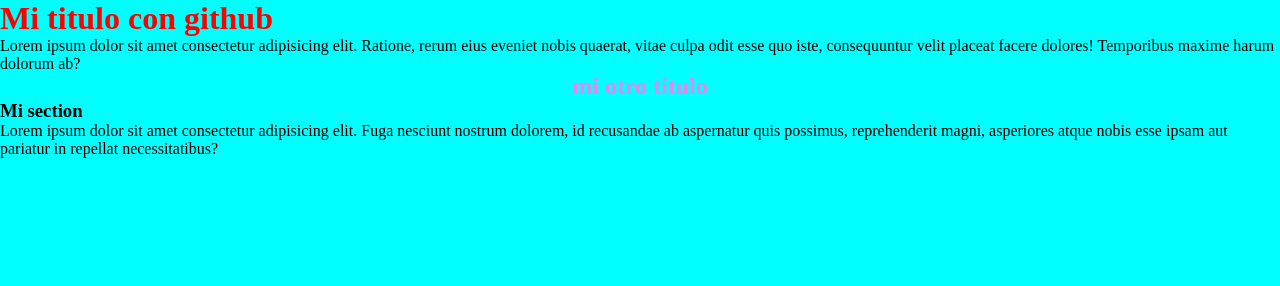
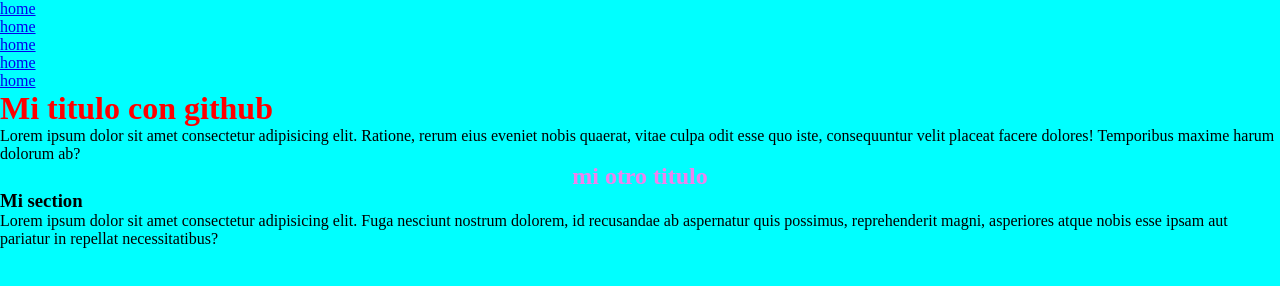
Before and after one commit to bnmonica4/miproyecto, a plain HTML site: page index.html in a window 1280 px wide. Drawn offline with Linux system fonts and the light colour scheme.

Commit message:
regrese del pasado

```diff
--- a/index.html
+++ b/index.html
@@ -7,6 +7,17 @@
     <title>Clase de github</title>
 </head>
 <body>
+    <header>
+        <nav>
+            <ul>
+                <li><a href="#">home</a></li>
+                <li><a href="#">home</a></li>
+                <li><a href="#">home</a></li>
+                <li><a href="#">home</a></li>
+                <li><a href="#">home</a></li>
+            </ul>
+        </nav>
+    </header>
     <h1>Mi titulo con github</h1>
     <p>Lorem ipsum dolor sit amet consectetur adipisicing elit. Ratione, rerum eius eveniet nobis quaerat, vitae culpa odit esse quo iste, consequuntur velit placeat facere dolores! Temporibus maxime harum dolorum ab?</p>
     <h2>mi otro titulo</h2>
```
